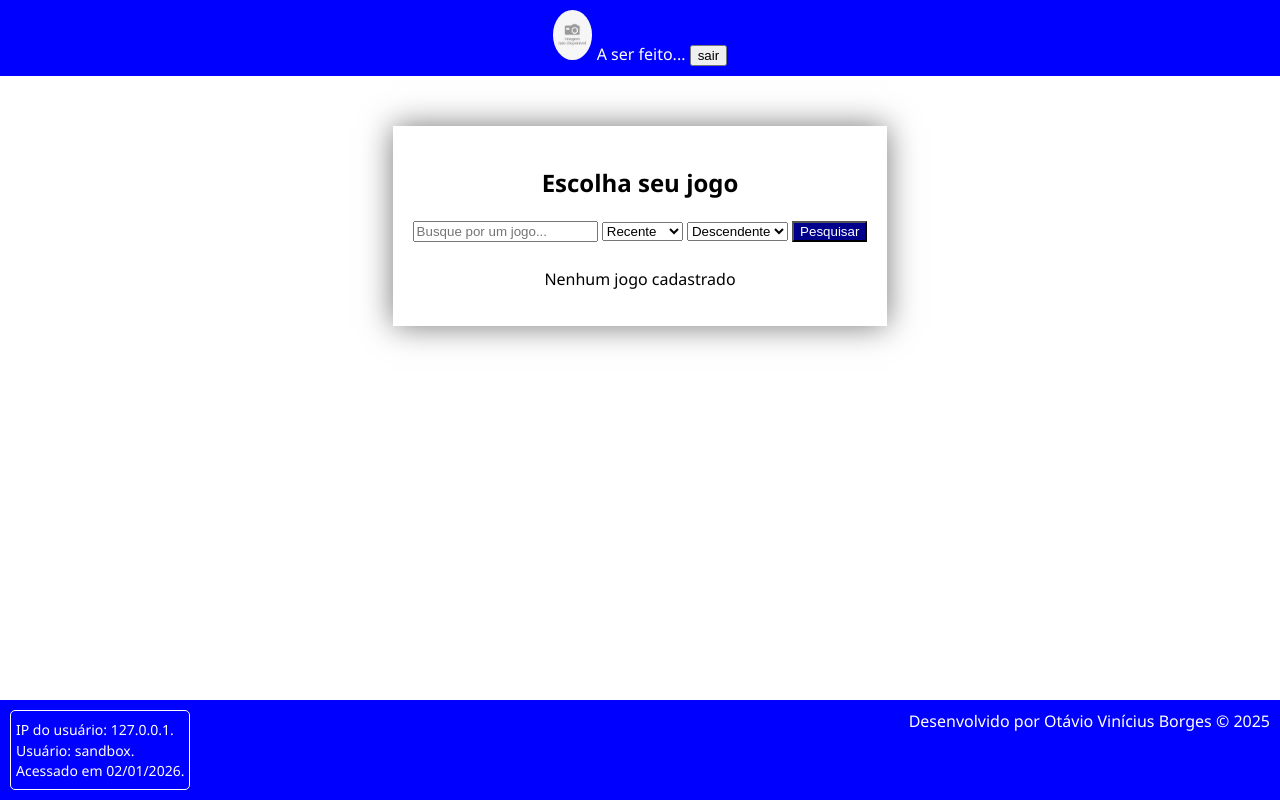
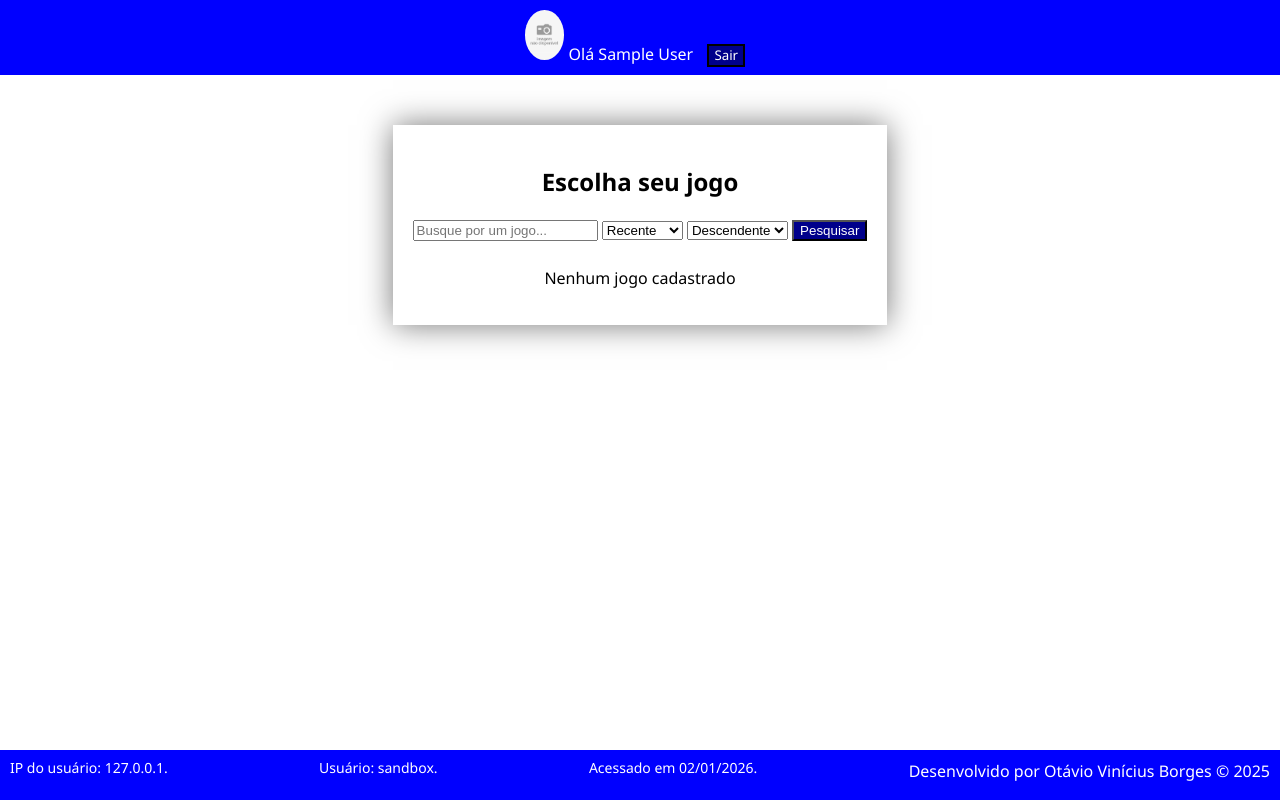
Before and after one commit to otavioborges1991/php-mysql, a PHP site: page /index.php in a window 1280 px wide. Run offline with PHP 8.4, Linux system fonts and the light colour scheme; the visitor is signed in with stand-in values (Sample User, id 1); data that the repository does not hold is empty.

Commit message:
Sistema de logout adicionado.

```diff
--- a/estilo/estilo.css
+++ b/estilo/estilo.css
@@ -52,3 +52,17 @@ body {
     gap: 5px;
     flex-direction: row;
 }
+
+a#botão-sair {
+    color:white;
+    background-color: var(--cor-secundaria);
+    margin: 10px;
+    font-size: smaller;
+    padding: 0px 5px 1px 5px;
+    border: 2px solid black;
+}
+
+a#botão-sair:hover {
+    color: black;
+    background-color: var(--cor-terciaria);
+}
--- a/estilo/rodapé.css
+++ b/estilo/rodapé.css
@@ -10,7 +10,7 @@ footer {
 
     margin-top: auto;
     padding: 10px;
-    height: 100px;
+    height: 50px;
     width: 100%;
 
     bottom: 0px;
--- a/includes/funções.php
+++ b/includes/funções.php
@@ -1,4 +1,5 @@
 <?php
+// arquivo para funções descategorizadas
 function thumb($arg): string {
     // Função para criar miniaturas de imagens
     $caminho = "fotos/$arg";
--- a/includes/login.php
+++ b/includes/login.php
@@ -1,11 +1,24 @@
 <?php
+// arquivo para funções de login
+
+$ação = $_GET['ação'] ?? null;
 
 session_start();
-if (!isset($_SESSION['user']))
-{
-    $_SESSION['user'] = '';
+if (!isset($_SESSION['usuario'])) {
+    $_SESSION['usuario'] = '';
     $_SESSION['nome'] = '';
     $_SESSION['tipo'] = '';
+
+}
+
+function sair() {
+    unset($_SESSION['usuario']);
+    unset($_SESSION['nome']);
+    unset($_SESSION['tipo']);
+    session_unset();
+    session_destroy();
+    header(header: 'Location: index.php');
+    exit();
 }
 
 function cripto($senha):string{
--- a/informações de usuário.php
+++ b/informações de usuário.php
@@ -1,6 +1,8 @@
 <link rel="stylesheet" href="estilo/informações do usuário.css">
 <div id="user-info">
     <img id="foto-usuario" src="fotos/indisponivel.png" alt="imagem de perfil">
-    A ser feito...
-    <button type="button">sair</button>
+    <?php
+        echo "Olá " . $_SESSION['nome'];
+    ?>
+    <a id="botão-sair" href="sair.php">Sair</a>
 </div>
--- a/rodapé.php
+++ b/rodapé.php
@@ -7,8 +7,6 @@
         <link rel="stylesheet" href="estilo/rodapé.css">
 </head>
 <footer>
-        <div class="user-info">
-
         <?php
         $data_atual = date("d/m/Y");
         $ip_usuario = $_SERVER['REMOTE_ADDR'];
@@ -18,9 +16,5 @@
         echo "<p>Usuário: $usuario.</p>";
         echo "<p>Acessado em $data_atual.</p>";
         ?>
-
-        </div>
-        <div>
         Desenvolvido por Otávio Vinícius Borges &copy; 2025
-        </div>
 </footer>
--- /dev/null
+++ b/sair.php
@@ -0,0 +1,3 @@
+<?php
+require_once 'includes/login.php';
+sair();
```
Also changed, not shown: login.php (+24 -8 lines), para fazer.md (+1 -0 lines). Lines whose indentation alone changed are shown as unchanged.
